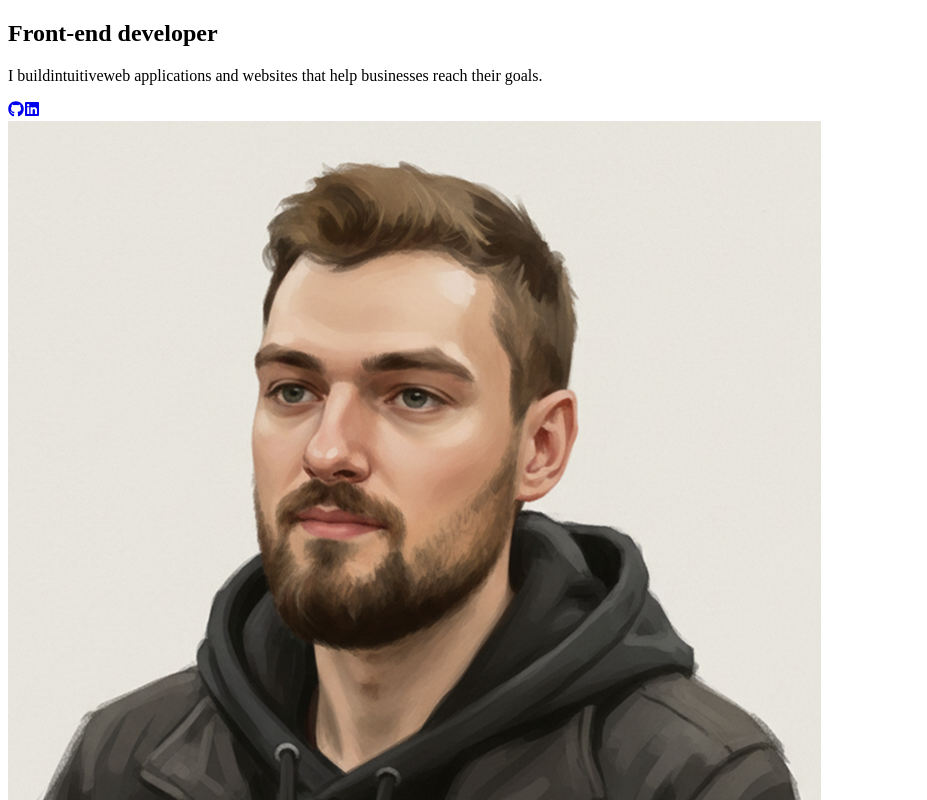
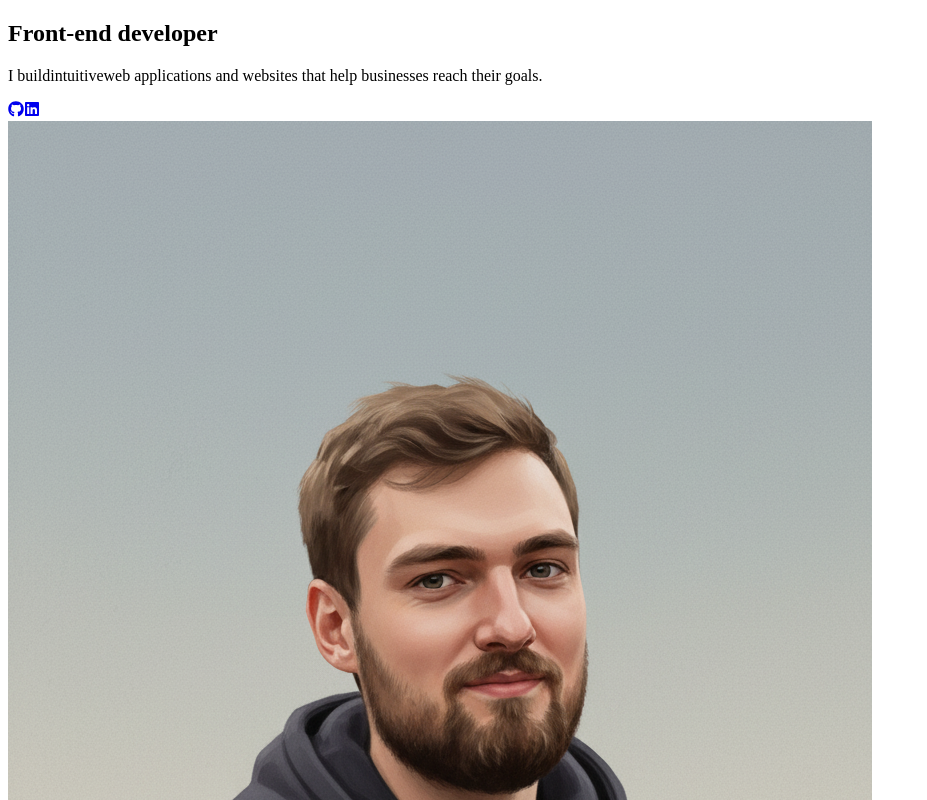
Before and after one commit to BuHogeJI2/portfolio, a React (Vite) app: page / in a window 1280 px wide. Shown: the part 720-1520 px from the top of the page, without its empty margins (0-927 px from the left). Built offline with nearby package versions, Linux system fonts and the light colour scheme.

Commit message:
Small avatar fix

```diff
--- a/src/components/pages/home/photos/avatar.tsx
+++ b/src/components/pages/home/photos/avatar.tsx
@@ -6,16 +6,14 @@ export function Avatar() {
 
   const imageSrc =
     theme === ETheme.LIGHT
-      ? '/images/photos/me-ai-2.png'
-      : '/images/photos/me-ai.png';
+      ? '/images/photos/me-ai.png'
+      : '/images/photos/me-ai-2.png';
 
   return (
-    <div className="flex w-full flex-col items-center">
-      <img
-        src={imageSrc}
-        alt="Avatar"
-        className="rounded-full border-2 border-white object-cover"
-      />
-    </div>
+    <img
+      src={imageSrc}
+      alt="Avatar"
+      className="h-32 w-32 rounded-full border-2 border-white object-cover md:h-40 md:w-40"
+    />
   );
 }
```
Also changed, not shown: public/images/photos/me-ai-2.png.
